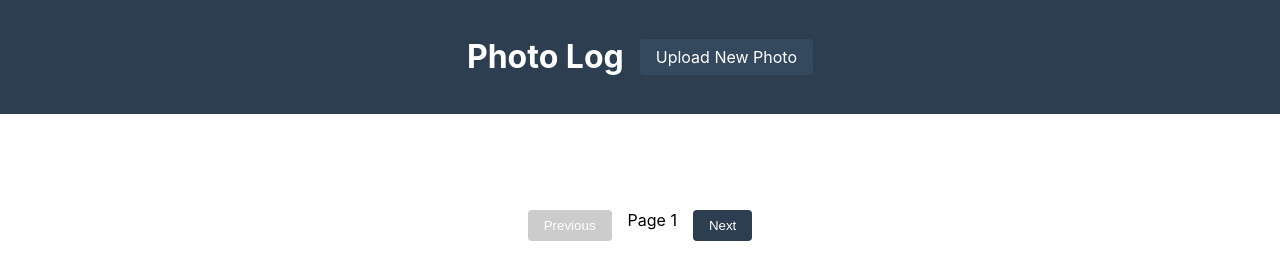
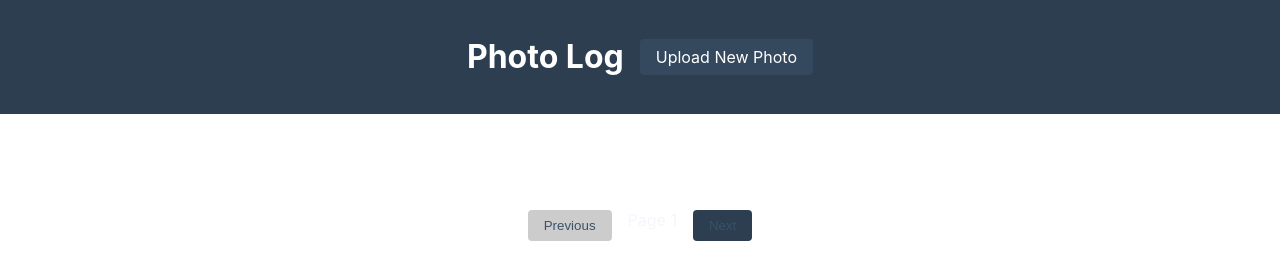
Before and after one commit to a-ia/photo-log, a website: page src/client/index.html in a window 1280 px wide. Drawn offline with Linux system fonts and the light colour scheme; no server answers; sample sign-in values are in the browser's storage.

Commit message:
Styling adjustment

```diff
--- a/src/client/css/styles.css
+++ b/src/client/css/styles.css
@@ -244,3 +244,16 @@ button:disabled {
     height: 200px;
     object-fit: cover;
 }
+
+#page-info {
+  color: var(--text-color);
+}
+
+
+#prev-page {
+  color: #3a5269;
+}
+
+#next-page {
+  color: #3a5269;
+}
```
Also changed, not shown: src/client/js/main.js (line endings or trailing spaces).
